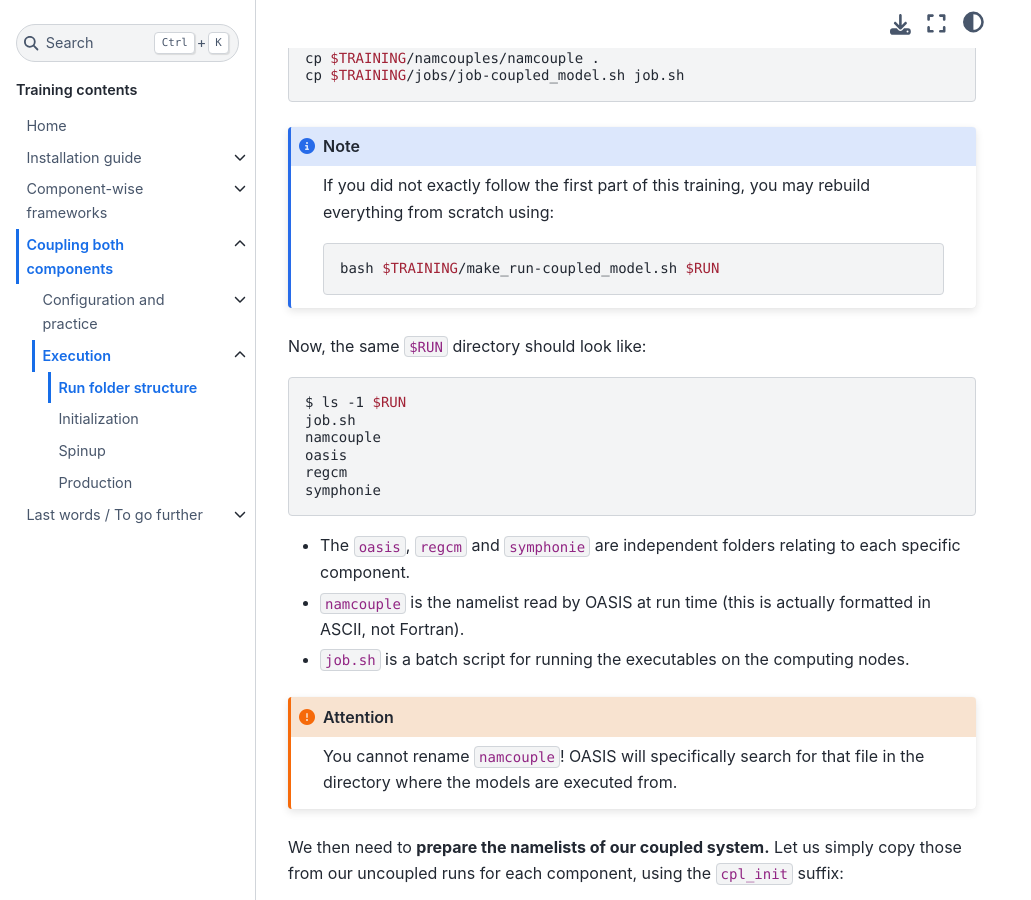
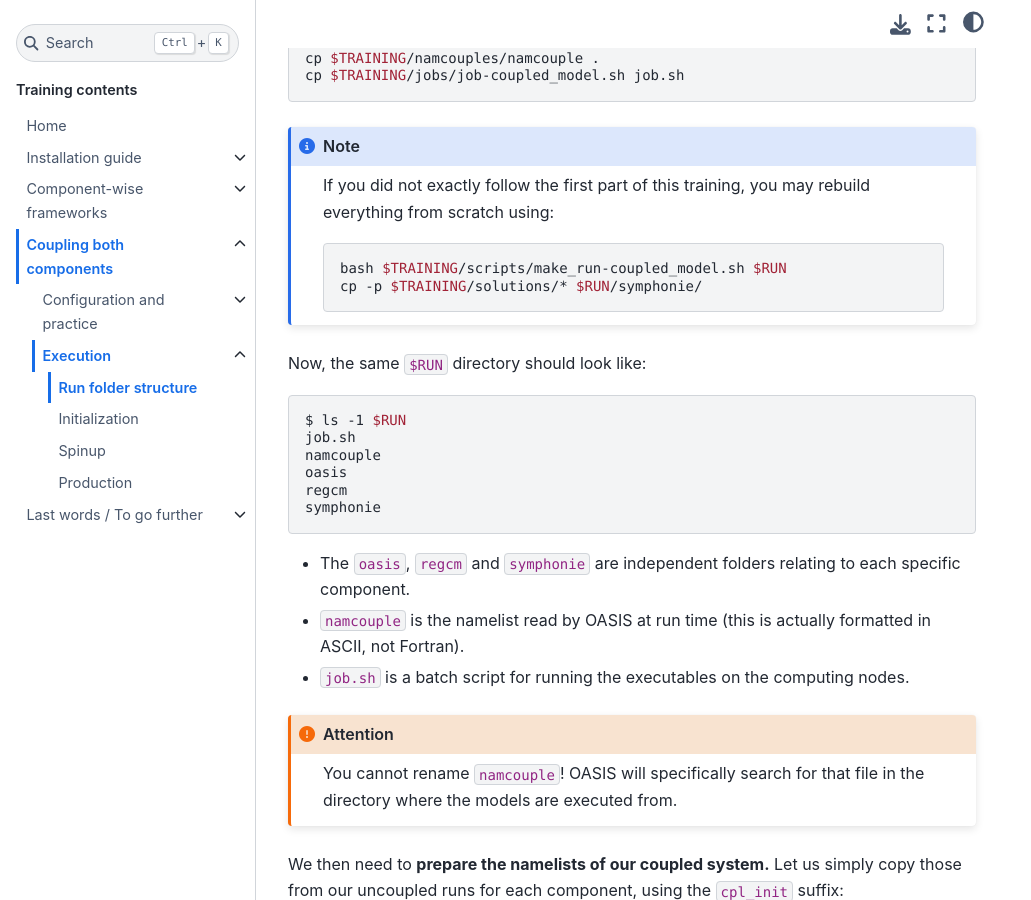
Before and after one commit to DesmetQuentin/training-ros, a Sphinx documentation site: the page built from source/coupling/run/structure.rst, in a window 1280 px wide and 900 px high, scrolled down 382 px. Shown: the whole window, without its empty margins (0-1031 px from the left). Built offline with Sphinx 7.4.7 and the Sphinx Book theme 1.1.4, drawn with Linux system fonts in a browser that asks for light colours.

Commit message:
fix: Omitted the scripts folder shortcut command

```diff
--- a/source/coupling/run/structure.rst
+++ b/source/coupling/run/structure.rst
@@ -31,7 +31,8 @@ structure** with the following lines:
 
    .. code:: bash
 
-      bash $TRAINING/make_run-coupled_model.sh $RUN
+      bash $TRAINING/scripts/make_run-coupled_model.sh $RUN
+      cp -p $TRAINING/solutions/* $RUN/symphonie/
 
 
 Now, the same ``$RUN`` directory should look like:
```
